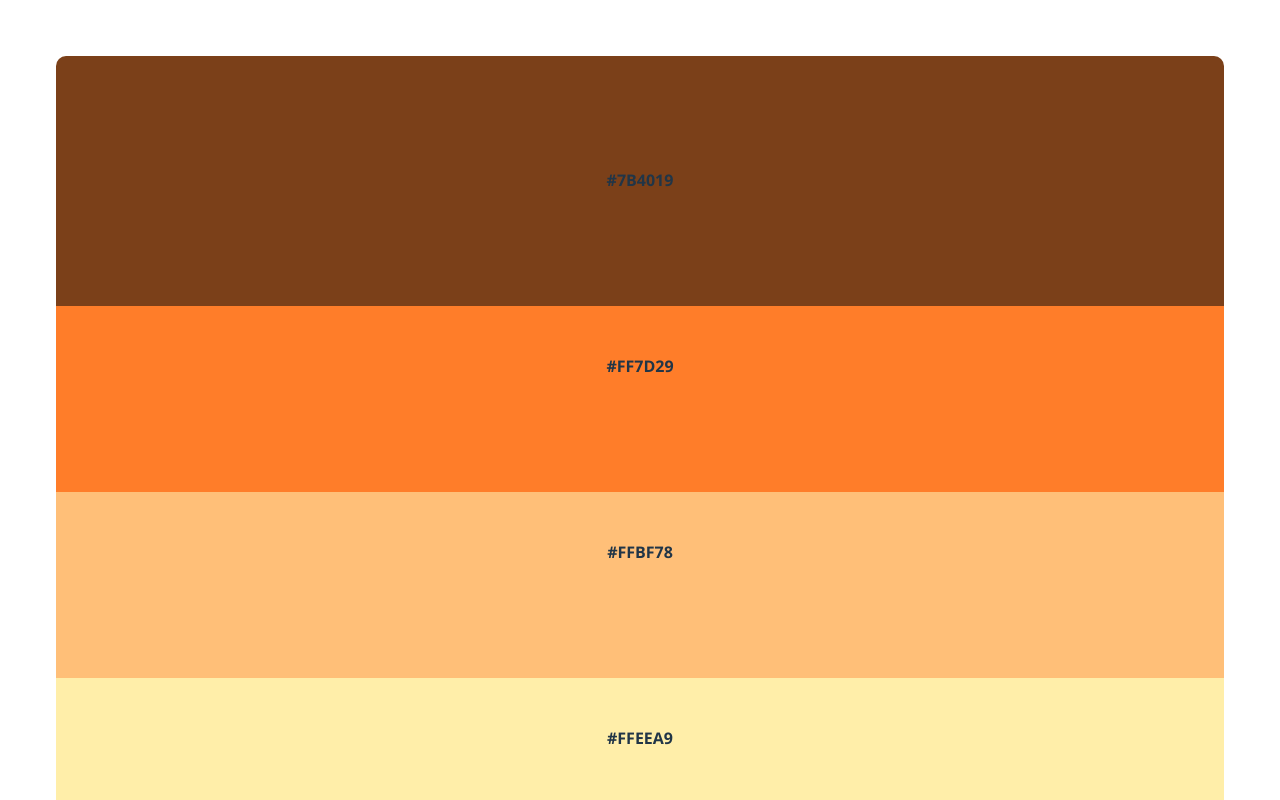
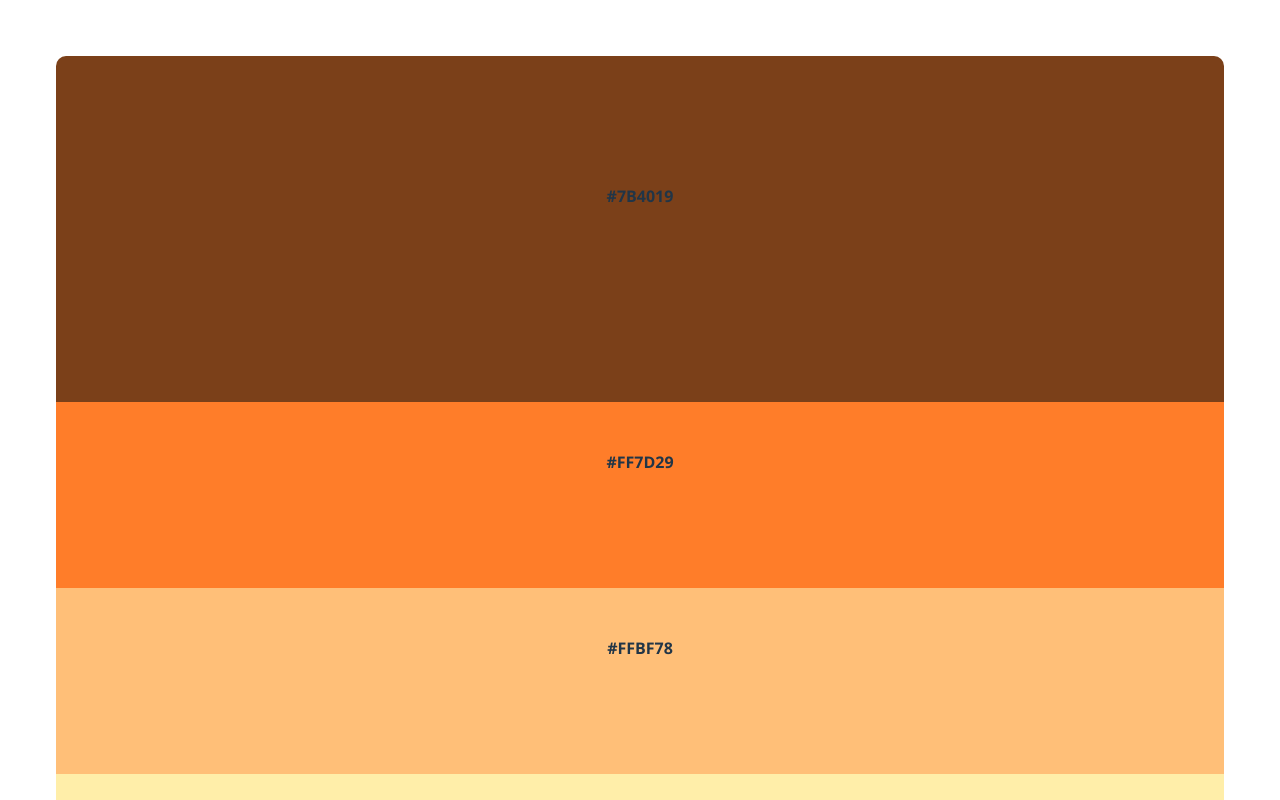
Before and after one commit to kwame-Owusu/color-generator, a React (Vite) app: page / in a window 1280 px wide. In both pictures the pointer is over the element "#7B4019". Shown: the top 800 px of the page. Built offline with nearby package versions, Linux system fonts and the light colour scheme.

Commit message:
animations

```diff
--- a/src/App.css
+++ b/src/App.css
@@ -21,10 +21,14 @@
   width: 100%;
   height: 90px;
   font-weight: bold;
+  transition: padding 0.22s ease-in;
+}
+.color:hover{
+  padding-top: 8rem;
+  padding-bottom: 8rem;
 }
 .color-1{
   border-radius: 10px 10px 0px 0px;
-  padding-top: 7rem;
 }
 .color-4{
   border-radius: 0px 0px 10px 10px;
```
